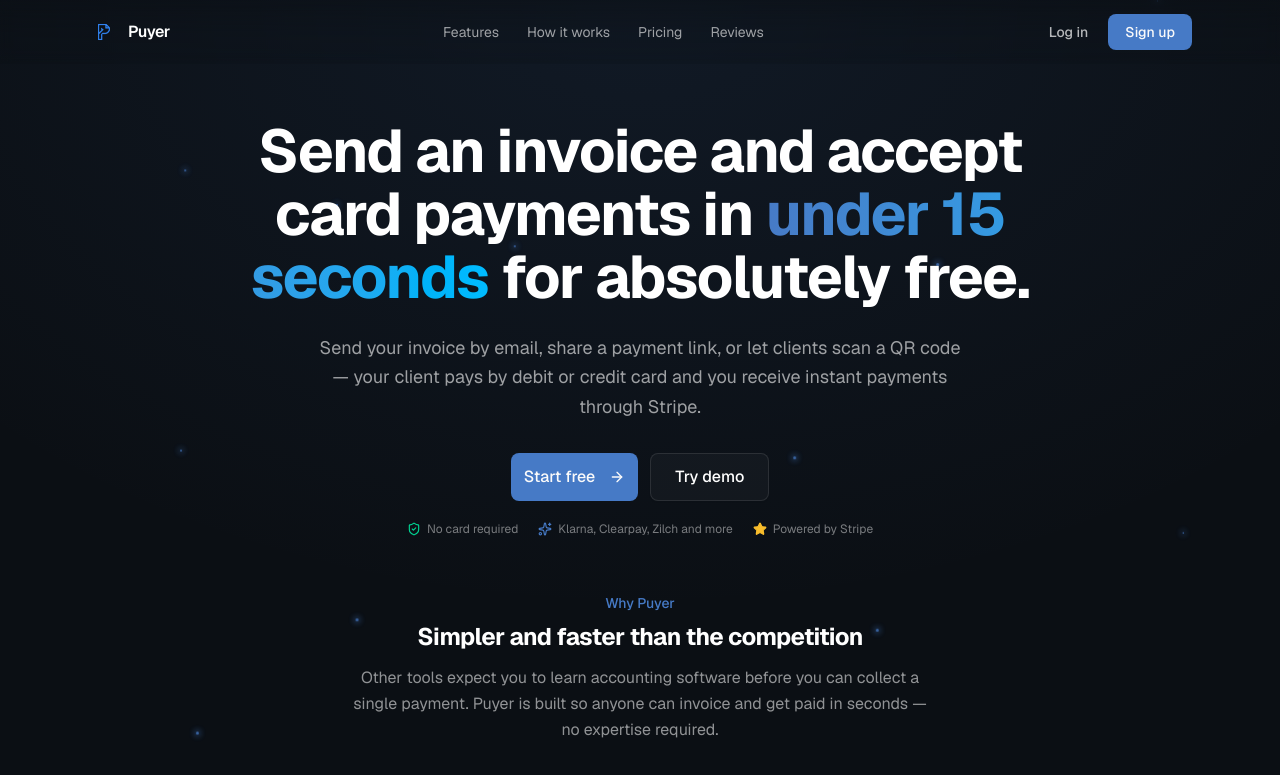
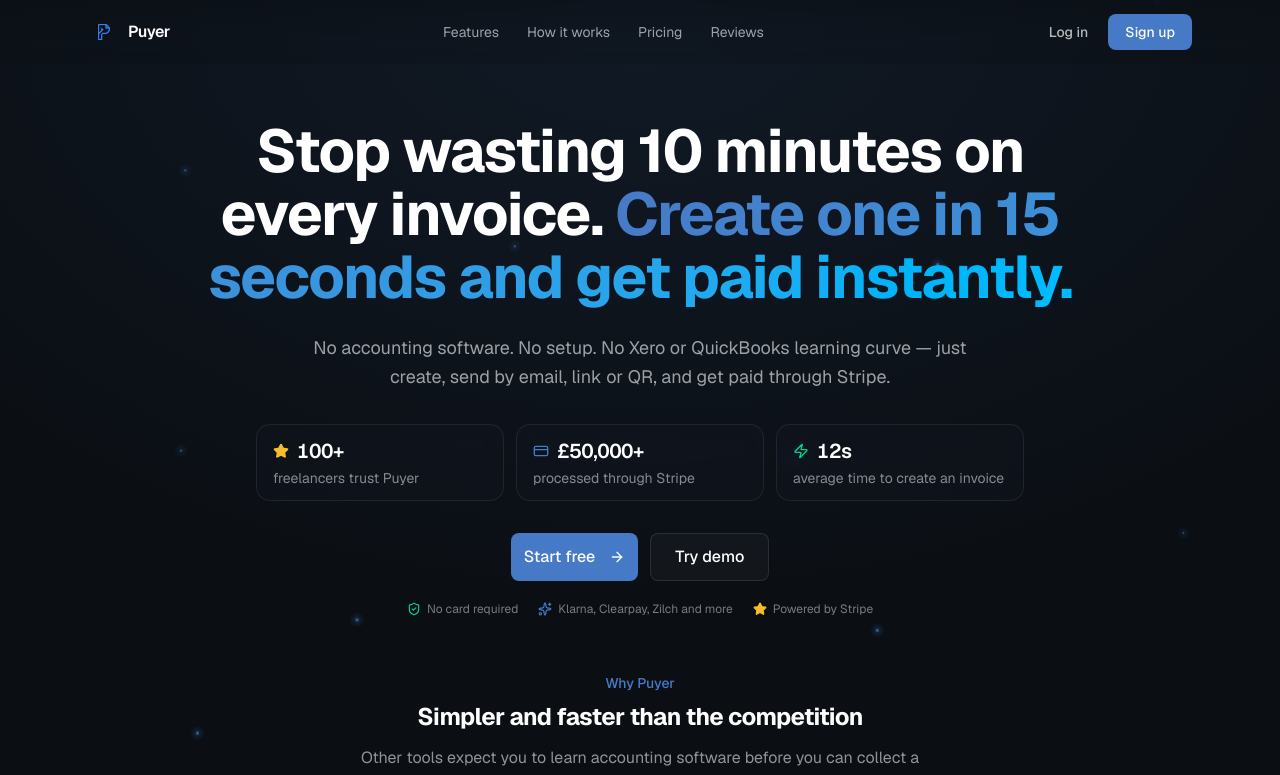
Before and after one commit to Ovcharovbohdan43/payer, a Next.js app: page / in a window 1280 px wide. Shown: the top 775 px of the page. Built offline with nearby package versions, Linux system fonts and the light colour scheme; no server answers.

Commit message:
Reframe hero around speed vs accounting tools and add animated social proof stats.
Co-authored-by: Cursor <cursoragent@cursor.com>

```diff
--- /dev/null
+++ b/components/landing/hero-social-proof.tsx
@@ -0,0 +1,158 @@
+'use client'
+
+import { useEffect, useRef, useState } from 'react'
+import { CreditCard, Star, Zap } from 'lucide-react'
+import { cn } from '@/lib/utils'
+
+type StatItem = {
+  icon: typeof Star
+  value: number
+  prefix?: string
+  suffix?: string
+  label: string
+  iconClass: string
+}
+
+const STATS: StatItem[] = [
+  {
+    icon: Star,
+    value: 100,
+    suffix: '+',
+    label: 'freelancers trust Puyer',
+    iconClass: 'text-amber fill-amber',
+  },
+  {
+    icon: CreditCard,
+    value: 50000,
+    prefix: '£',
+    suffix: '+',
+    label: 'processed through Stripe',
+    iconClass: 'text-brand',
+  },
+  {
+    icon: Zap,
+    value: 12,
+    suffix: 's',
+    label: 'average time to create an invoice',
+    iconClass: 'text-emerald-400',
+  },
+]
+
+function easeOutCubic(t: number) {
+  return 1 - Math.pow(1 - t, 3)
+}
+
+function formatStatValue(
+  item: StatItem,
+  progress: number,
+): string {
+  const current = Math.round(item.value * progress)
+  const formatted =
+    item.value >= 1000
+      ? current.toLocaleString('en-GB')
+      : String(current)
+  return `${item.prefix ?? ''}${formatted}${item.suffix ?? ''}`
+}
+
+function AnimatedStat({
+  item,
+  started,
+  delay,
+}: {
+  item: StatItem
+  started: boolean
+  delay: number
+}) {
+  const [progress, setProgress] = useState(0)
+  const Icon = item.icon
+
+  useEffect(() => {
+    if (!started) return
+
+    let frame = 0
+    const duration = 1400
+    const startAt = performance.now() + delay
+
+    const tick = (now: number) => {
+      if (now < startAt) {
+        frame = requestAnimationFrame(tick)
+        return
+      }
+      const p = Math.min((now - startAt) / duration, 1)
+      setProgress(easeOutCubic(p))
+      if (p < 1) frame = requestAnimationFrame(tick)
+    }
+
+    frame = requestAnimationFrame(tick)
+    return () => cancelAnimationFrame(frame)
+  }, [started, delay])
+
+  return (
+    <div
+      className={cn(
+        'rounded-xl border border-white/8 bg-card/40 px-4 py-3 backdrop-blur-sm',
+        'transition-[border-color,background-color,transform] duration-150 ease-out',
+        'hover:border-brand/20 hover:bg-card/55',
+        started ? 'translate-y-0 opacity-100' : 'translate-y-3 opacity-0',
+      )}
+      style={{
+        transitionDelay: started ? `${delay}ms` : '0ms',
+        transitionDuration: started ? '500ms' : '0ms',
+      }}
+    >
+      <div className="flex items-center gap-2">
+        <Icon className={cn('h-4 w-4 shrink-0', item.iconClass)} />
+        <p className="text-lg font-semibold tabular-nums tracking-tight text-white sm:text-xl">
+          {formatStatValue(item, progress)}
+        </p>
+      </div>
+      <p className="mt-1 text-xs leading-snug text-white/50 sm:text-sm">
+        {item.label}
+      </p>
+    </div>
+  )
+}
+
+export function HeroSocialProof() {
+  const ref = useRef<HTMLDivElement>(null)
+  const [started, setStarted] = useState(false)
+
+  useEffect(() => {
+    const el = ref.current
+    if (!el) return
+
+    const reveal = () => setStarted(true)
+    const rect = el.getBoundingClientRect()
+    if (rect.top < window.innerHeight * 0.95) {
+      reveal()
+      return
+    }
+
+    const observer = new IntersectionObserver(
+      ([entry]) => {
+        if (entry.isIntersecting) {
+          reveal()
+          observer.disconnect()
+        }
+      },
+      { threshold: 0.2 },
+    )
+    observer.observe(el)
+    return () => observer.disconnect()
+  }, [])
+
+  return (
+    <div ref={ref} className="mx-auto mt-8 max-w-3xl">
+      <div className="grid grid-cols-1 gap-3 sm:grid-cols-3">
+        {STATS.map((item, i) => (
+          <AnimatedStat
+            key={item.label}
+            item={item}
+            started={started}
+            delay={i * 120}
+          />
+        ))}
+      </div>
+    </div>
+  )
+}
--- a/components/landing/hero.tsx
+++ b/components/landing/hero.tsx
@@ -4,6 +4,7 @@ import { buttonVariants } from '@/components/ui/button'
 import { cn } from '@/lib/utils'
 import { DashboardScreen, PaymentScreen } from '@/components/landing/product-screens'
 import { WhyPuyer } from '@/components/landing/why-puyer'
+import { HeroSocialProof } from '@/components/landing/hero-social-proof'
 import { TrackedRegisterLink } from '@/components/analytics/tracked-register-link'
 
 export function Hero() {
@@ -11,18 +12,18 @@ export function Hero() {
     <section className="relative">
       <div className="relative mx-auto max-w-6xl px-4 pb-16 pt-10 sm:px-6 sm:pb-24 sm:pt-14">
         <h1 className="mx-auto max-w-4xl text-center text-4xl font-bold leading-[1.05] tracking-tight text-balance text-white sm:text-5xl lg:text-6xl">
-          Send an invoice and accept card payments in{' '}
+          Stop wasting 10 minutes on every invoice.{' '}
           <span className="bg-gradient-to-r from-brand to-sky-400 bg-clip-text text-transparent">
-            under 15 seconds
-          </span>{' '}
-          for absolutely free.
+            Create one in 15 seconds and get paid instantly.
+          </span>
         </h1>
 
         <p className="mx-auto mt-6 max-w-2xl text-center text-base leading-relaxed text-pretty text-white/60 sm:text-lg">
-          Send your invoice by email, share a payment link, or let clients scan a
-          QR code — your client pays by debit or credit card and you receive
-          instant payments through Stripe.
+          No accounting software. No setup. No Xero or QuickBooks learning curve —
+          just create, send by email, link or QR, and get paid through Stripe.
         </p>
+
+        <HeroSocialProof />
 
         <div className="mt-8 flex flex-col items-center justify-center gap-3 sm:flex-row">
           <TrackedRegisterLink
```
